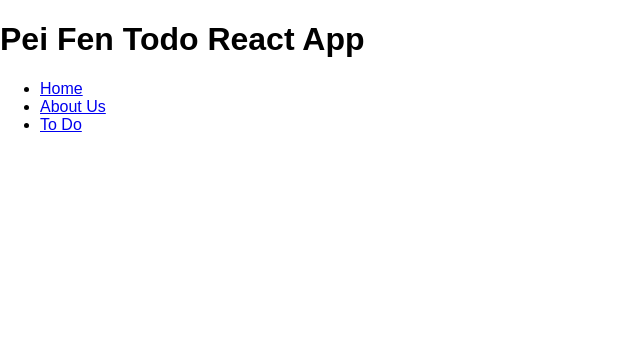
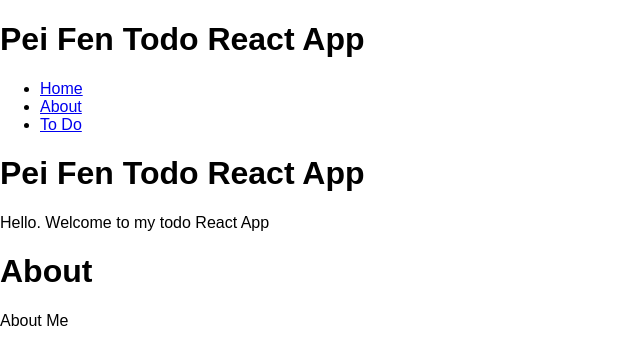
Before and after one commit to wupeifen/peifen-todo, a React (Create React App) app: page /#/About in a window 1280 px wide. Before the commit this address led to /. Shown: the top 364 px of the page, without its empty margins (0-640 px from the left). Built offline with nearby package versions, Linux system fonts and the light colour scheme.

Commit message:
Create About, Todo component pages and render specific page content

```diff
--- a/package.json
+++ b/package.json
@@ -13,5 +13,8 @@
     "build": "react-scripts build",
     "test": "react-scripts test --env=jsdom",
     "eject": "react-scripts eject"
+  },
+  "devDependencies": {
+    "@types/react-router-dom": "^4.3.0"
   }
 }
--- /dev/null
+++ b/src/About.js
@@ -0,0 +1,17 @@
+import React, { Component } from "react";
+
+class About extends Component {
+    render() {
+        return (
+            <div>
+                <h1>About</h1>
+                <p>
+                About Me
+                </p>
+
+            </div>
+        );
+    }
+}
+
+export default About;
--- a/src/Home.js
+++ b/src/Home.js
@@ -1,20 +1,16 @@
 import React, { Component } from 'react';
+
 
 class Home extends Component {
     render() {
         return (
             <div>
             <h1>Pei Fen Todo React App</h1>
-            <ul className="header">
-                <li><a href="/">Home</a></li>
-                <li><a href="/aboutus">About Us</a></li>
-                <li><a href="/todo">To Do</a></li>
-            </ul>
+            <p>
+            Hello. Welcome to my todo React App
 
-            <div className="content">
+            </p>
 
-
-            </div>
             </div>
         );
     }
--- /dev/null
+++ b/src/Main.js
@@ -0,0 +1,37 @@
+import React, { Component } from "react";
+import {
+    Route,
+    NavLink,
+    HashRouter
+} from  "react-router-dom";
+
+import Home from "./Home";
+import About from "./About";
+import Todo from "./Todo";
+
+
+class Main extends Component {
+    render() {
+        return (
+            <HashRouter>
+            <div>
+            <h1>Pei Fen Todo React App</h1>
+            <ul className="header">
+                <li><NavLink to ="/">Home</NavLink></li>
+                <li><NavLink to ="/aboutus">About</NavLink></li>
+                <li><NavLink to="/todo">To Do</NavLink></li>
+            </ul>
+
+            <div className="content">
+            <Route path="/" component={Home}/>
+            <Route path="/About" component={About}/>
+            <Route path="/Todo" component={Todo}/>
+
+            </div>
+            </div>
+        </HashRouter>
+        );
+    }
+}
+
+export default Main;
--- /dev/null
+++ b/src/Todo.js
@@ -0,0 +1,16 @@
+import React, { Component} from "react";
+
+class Todo extends Component {
+    render() {
+        return (
+            <div>
+                <h1>Todo</h1>
+                <p>
+
+                </p>
+            </div>
+        );
+    }
+}
+
+export default Todo;
--- a/src/index.js
+++ b/src/index.js
@@ -1,11 +1,11 @@
 import React from 'react';
 import ReactDOM from 'react-dom';
 import './index.css';
-import Home from './Home';
+import Main from './Main';
 //import App from './App';
 //import registerServiceWorker from './registerServiceWorker';
 
-ReactDOM.render(<Home />,
+ReactDOM.render(<Main />,
     document.getElementById('root')
 );
 
```
